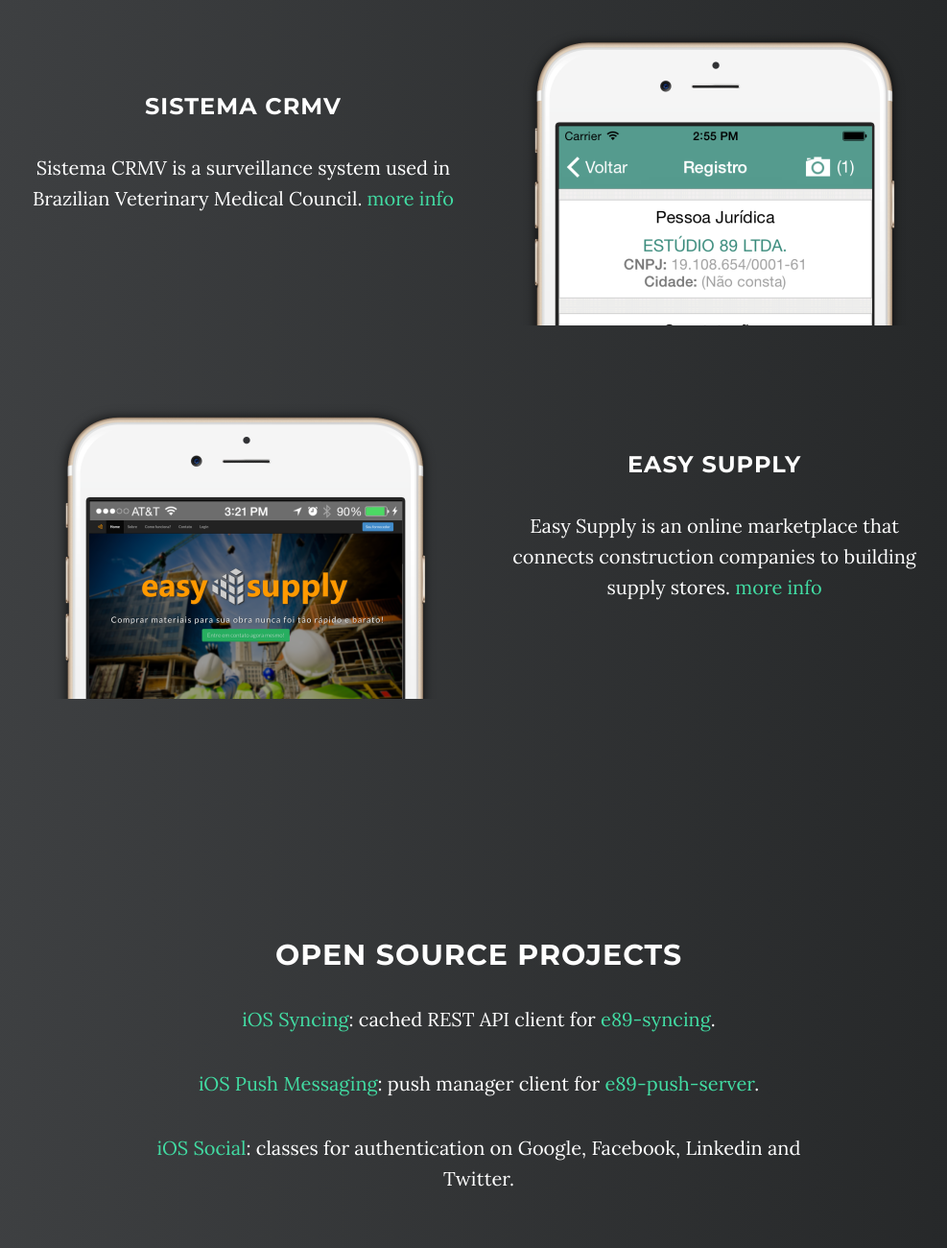
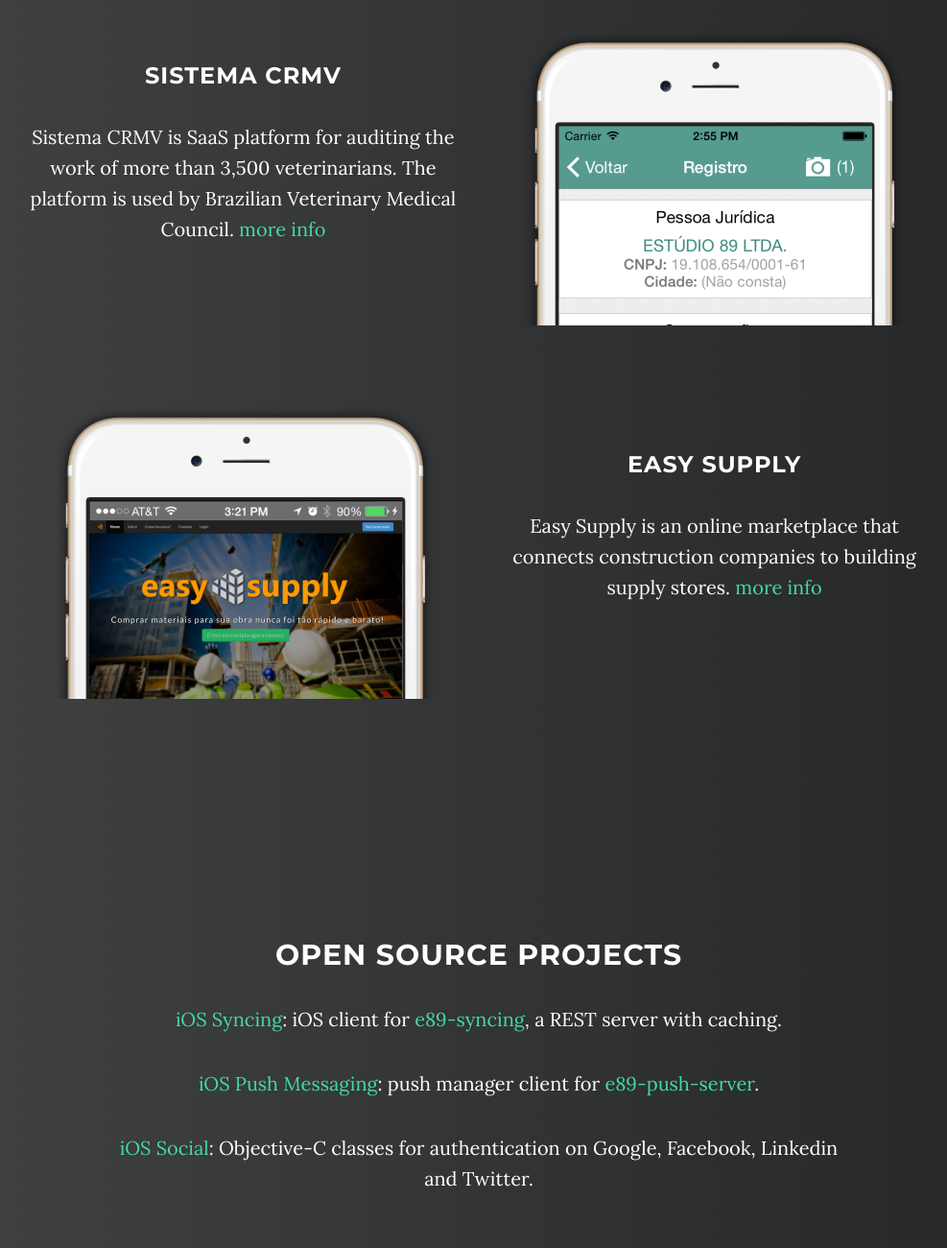
Before and after one commit to rodrigosuhr/rodrigosuhr.github.io, a plain HTML site: page index.html in a window 1280 px wide. Shown: the part 2300-3600 px from the top of the page at 96% size, without its empty margins (141-1128 px from the left). Drawn offline with Linux system fonts and the light colour scheme; some packages are replaced by stand-ins of ours.

Commit message:
Changing the page title and the readme file.

```diff
--- a/index.html
+++ b/index.html
@@ -9,7 +9,7 @@
     <meta name="description" content="">
     <meta name="author" content="">
 
-    <title>Grayscale - Start Bootstrap Theme</title>
+    <title>Rodrigo Suhr</title>
 
     <!-- Bootstrap Core CSS -->
     <link href="css/bootstrap.min.css" rel="stylesheet">
@@ -122,7 +122,7 @@
         <div class="row">
             <div class="col-xs-5 vcenter">
                 <h3>Sistema CRMV</h3>
-                <p>Sistema CRMV is a surveillance system used in Brazilian Veterinary Medical Council. <a href="http://www.estudio89.com.br/sistema-crmv/">more info</a></p>
+                <p>Sistema CRMV is SaaS platform for auditing the work of more than 3,500 veterinarians. The platform is used by Brazilian Veterinary Medical Council. <a href="http://www.estudio89.com.br/sistema-crmv/">more info</a></p>
             </div>
             <div class="col-xs-5 vcenter">
                 <center><img src="img/crmv.png" alt="Sistema CRMV" /></center>
@@ -145,9 +145,9 @@
         <div class="row">
             <div class="col-lg-8 col-lg-offset-2">
                 <h2>Open Source Projects</h2>
-                <p><a href="http://github.com/estudio89/ios-syncing">iOS Syncing</a>: cached REST API client  for <a href="https://github.com/estudio89/e89-syncing">e89-syncing</a>.</p>
+                <p><a href="http://github.com/estudio89/ios-syncing">iOS Syncing</a>: iOS client  for <a href="https://github.com/estudio89/e89-syncing">e89-syncing</a>, a REST server with caching.</p>
                 <p><a href="http://github.com/estudio89/ios-push-messaging">iOS Push Messaging</a>: push manager client for <a href="https://github.com/estudio89/e89-push-server">e89-push-server</a>.</p>
-                <p><a href="http://github.com/estudio89/ios-social">iOS Social</a>: classes for authentication on Google, Facebook, Linkedin and Twitter.</p>
+                <p><a href="http://github.com/estudio89/ios-social">iOS Social</a>: Objective-C classes for authentication on Google, Facebook, Linkedin and Twitter.</p>
             </div>
         </div>
     </section>
```
Also changed, not shown: 1 other file.
